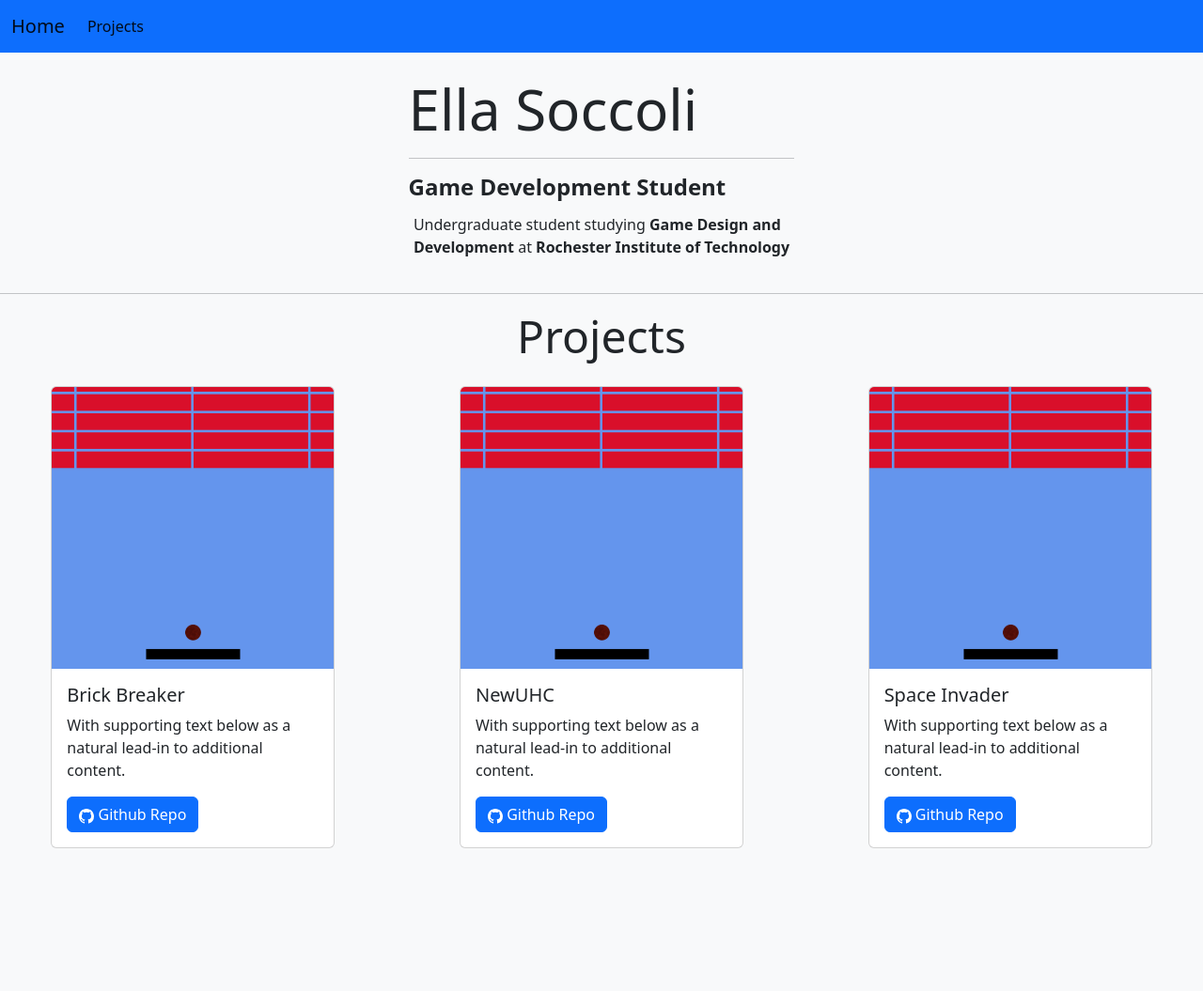
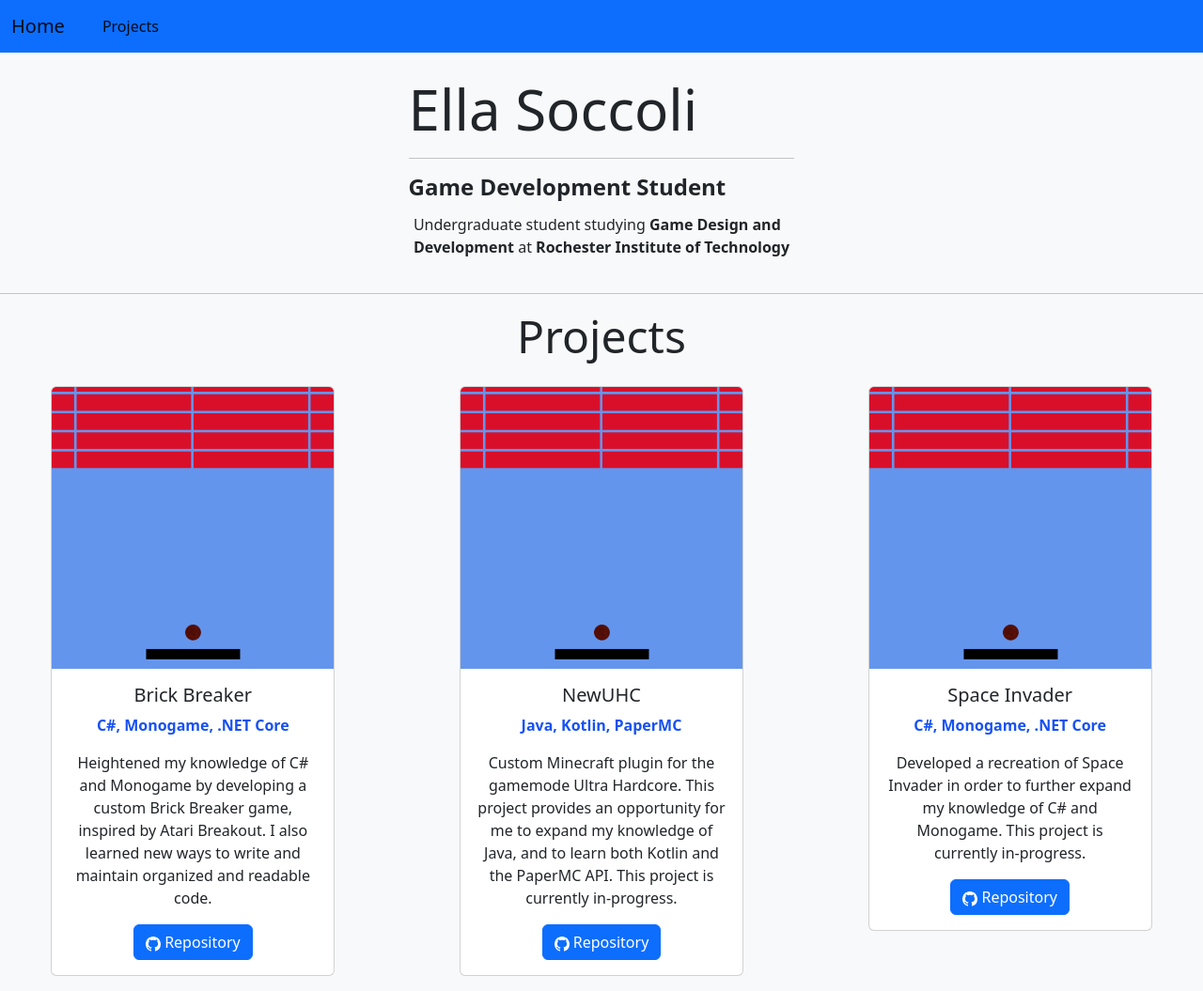
Before and after one commit to esoccoli/esoccoli.github.io, a plain HTML site: page index.html in a window 1280 px wide. Shown: the whole page at 94% size. Before the commit the page ends 919 px from the top, so only its background shows below. Drawn offline with nearby package versions, Linux system fonts and the light colour scheme.

Commit message:
Added details to project cards

```diff
--- a/index.html
+++ b/index.html
@@ -6,6 +6,9 @@
         <title>esoccoli.github.io</title>
         <meta name="description" content="">
         <meta name="viewport" content="width=device-width, initial-scale=1">
+
+        <!-- My own CSS stylesheet -->
+        <link rel="stylesheet" href="style.css">
         <!-- Latest compiled and minified CSS -->
         <link href="https://cdn.jsdelivr.net/npm/bootstrap@5.2.3/dist/css/bootstrap.min.css" rel="stylesheet">
 
@@ -45,16 +48,19 @@
         <div class="row">
             <div class="col-sm-3 m-auto my-3">
                 <div class="card">
-                    <img src="img/brick-breaker.png" class="card-img-top" alt="...">
+                    <img src="img/brick-breaker.png" class="card-img-top" alt="Screenshot taken while playing the final Brick Breaker game">
                     <div class="card-body">
                         <h5 class="card-title">Brick Breaker</h5>
-                        <p class="card-text">With supporting text below as a natural lead-in to additional content.</p>
+                        <div class="skillTags">
+                            C#, Monogame, .NET Core
+                        </div>
+                        <p class="card-text">Heightened my knowledge of C# and Monogame by developing a custom Brick Breaker game, inspired by Atari Breakout. I also learned new ways to write and maintain organized and readable code.</p>
                         <a href="https://github.com/esoccoli/BrickBreaker">
                             <button type="button" class="btn btn-primary">
                                 <svg xmlns="http://www.w3.org/2000/svg" width="16" height="16" fill="currentColor" class="bi bi-github" viewBox="0 0 16 16">
                                     <path d="M8 0C3.58 0 0 3.58 0 8c0 3.54 2.29 6.53 5.47 7.59.4.07.55-.17.55-.38 0-.19-.01-.82-.01-1.49-2.01.37-2.53-.49-2.69-.94-.09-.23-.48-.94-.82-1.13-.28-.15-.68-.52-.01-.53.63-.01 1.08.58 1.23.82.72 1.21 1.87.87 2.33.66.07-.52.28-.87.51-1.07-1.78-.2-3.64-.89-3.64-3.95 0-.87.31-1.59.82-2.15-.08-.2-.36-1.02.08-2.12 0 0 .67-.21 2.2.82.64-.18 1.32-.27 2-.27.68 0 1.36.09 2 .27 1.53-1.04 2.2-.82 2.2-.82.44 1.1.16 1.92.08 2.12.51.56.82 1.27.82 2.15 0 3.07-1.87 3.75-3.65 3.95.29.25.54.73.54 1.48 0 1.07-.01 1.93-.01 2.2 0 .21.15.46.55.38A8.012 8.012 0 0 0 16 8c0-4.42-3.58-8-8-8z"/>
                                 </svg>
-                                    Github Repo
+                                    Repository
                             </button>
                         </a>
                     </div>
@@ -66,13 +72,16 @@
                     <img src="img/brick-breaker.png" class="card-img-top" alt="...">
                     <div class="card-body">
                         <h5 class="card-title">NewUHC</h5>
-                        <p class="card-text">With supporting text below as a natural lead-in to additional content.</p>
+                        <div class="skillTags">
+                            Java, Kotlin, PaperMC
+                        </div>
+                        <p class="card-text">Custom Minecraft plugin for the gamemode Ultra Hardcore. This project provides an opportunity for me to expand my knowledge of Java, and to learn both Kotlin and the PaperMC API. This project is currently in-progress.</p>
                         <a href="https://github.com/esoccoli/NewUHC">
                             <button type="button" class="btn btn-primary">
                                 <svg xmlns="http://www.w3.org/2000/svg" width="16" height="16" fill="currentColor" class="bi bi-github" viewBox="0 0 16 16">
                                     <path d="M8 0C3.58 0 0 3.58 0 8c0 3.54 2.29 6.53 5.47 7.59.4.07.55-.17.55-.38 0-.19-.01-.82-.01-1.49-2.01.37-2.53-.49-2.69-.94-.09-.23-.48-.94-.82-1.13-.28-.15-.68-.52-.01-.53.63-.01 1.08.58 1.23.82.72 1.21 1.87.87 2.33.66.07-.52.28-.87.51-1.07-1.78-.2-3.64-.89-3.64-3.95 0-.87.31-1.59.82-2.15-.08-.2-.36-1.02.08-2.12 0 0 .67-.21 2.2.82.64-.18 1.32-.27 2-.27.68 0 1.36.09 2 .27 1.53-1.04 2.2-.82 2.2-.82.44 1.1.16 1.92.08 2.12.51.56.82 1.27.82 2.15 0 3.07-1.87 3.75-3.65 3.95.29.25.54.73.54 1.48 0 1.07-.01 1.93-.01 2.2 0 .21.15.46.55.38A8.012 8.012 0 0 0 16 8c0-4.42-3.58-8-8-8z"/>
                                 </svg>
-                                    Github Repo
+                                    Repository
                             </button>
                         </a>
                     </div>
@@ -84,13 +93,16 @@
                     <img src="img/brick-breaker.png" class="card-img-top" alt="...">
                     <div class="card-body">
                         <h5 class="card-title">Space Invader</h5>
-                        <p class="card-text">With supporting text below as a natural lead-in to additional content.</p>
+                        <div class="skillTags">
+                            C#, Monogame, .NET Core
+                        </div>
+                        <p class="card-text">Developed a recreation of Space Invader in order to further expand my knowledge of C# and Monogame. This project is currently in-progress.</p>
                         <a href="https://github.com/esoccoli/SpaceInvader">
                             <button type="button" class="btn btn-primary">
                                 <svg xmlns="http://www.w3.org/2000/svg" width="16" height="16" fill="currentColor" class="bi bi-github" viewBox="0 0 16 16">
                                     <path d="M8 0C3.58 0 0 3.58 0 8c0 3.54 2.29 6.53 5.47 7.59.4.07.55-.17.55-.38 0-.19-.01-.82-.01-1.49-2.01.37-2.53-.49-2.69-.94-.09-.23-.48-.94-.82-1.13-.28-.15-.68-.52-.01-.53.63-.01 1.08.58 1.23.82.72 1.21 1.87.87 2.33.66.07-.52.28-.87.51-1.07-1.78-.2-3.64-.89-3.64-3.95 0-.87.31-1.59.82-2.15-.08-.2-.36-1.02.08-2.12 0 0 .67-.21 2.2.82.64-.18 1.32-.27 2-.27.68 0 1.36.09 2 .27 1.53-1.04 2.2-.82 2.2-.82.44 1.1.16 1.92.08 2.12.51.56.82 1.27.82 2.15 0 3.07-1.87 3.75-3.65 3.95.29.25.54.73.54 1.48 0 1.07-.01 1.93-.01 2.2 0 .21.15.46.55.38A8.012 8.012 0 0 0 16 8c0-4.42-3.58-8-8-8z"/>
                                 </svg>
-                                    Github Repo
+                                    Repository
                             </button>
                         </a>
                     </div>
--- a/style.css
+++ b/style.css
@@ -0,0 +1,21 @@
+.card-title {
+    text-align: center;
+}
+.skillTags {
+    text-align: center;
+    font-weight: 600;
+    color: rgb(23, 81, 243);
+    margin-top: 1;
+    margin-bottom: 1rem;
+}
+
+.card-body {
+    text-align: center;
+}
+
+.navbar-nav {
+    margin-left: 1rem;
+    margin-right: 1rem;
+    font-size: medium;
+    font-weight: 400;
+}
```
